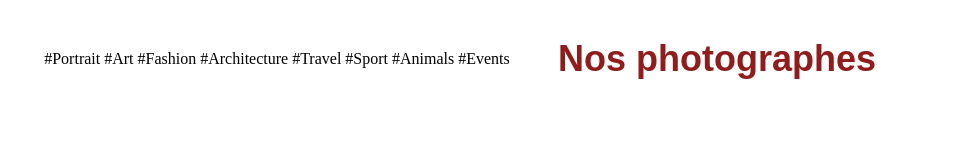
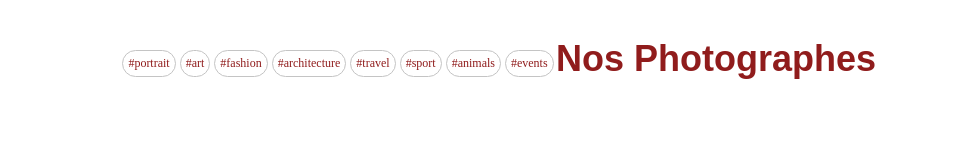
Before and after one commit to BryanParisot/FishEye, a website with bundled scripts: page index.html in a window 1280 px wide. Shown: the full height of the page, 304-1280 px from the left. Built offline with nearby package versions, Linux system fonts and the light colour scheme.

Commit message:
update index

```diff
--- a/index.html
+++ b/index.html
@@ -8,27 +8,25 @@
     <title>Fish eye</title>
   </head>
   <body>
-    <header>
-      <!-- banner -->
-      <a href="index.html">
-        <img
-          src="https://res.cloudinary.com/dlpyn3wxf/image/upload/v1614078430/logo_mig5no.png"
-          alt="Title FishEye HomePage"
-        />
-      </a>
-      <!-- navigation -->
-      <nav aria-label="photographer categories" id="navigation">
-        <a href="#" data-filter="portrait">#Portrait</a>
-        <a href="#">#Art</a>
-        <a href="#">#Fashion</a>
-        <a href="#">#Architecture</a>
-        <a href="#">#Travel</a>
-        <a href="#">#Sport</a>
-        <a href="#">#Animals</a>
-        <a href="#">#Events</a>
+    <header role="banner">
+      <a href="index.html" title="HomePage"><img
+              src="https://res.cloudinary.com/dlpyn3wxf/image/upload/v1614078430/logo_mig5no.png"
+              alt="FishEye Home Page"></a>
+      <!-- NAV -->
+      <nav class="filters" aria-label="photographer categories" role="navigation">
+          <ul>
+              <a class="cat" href='#Portrait'><li data-filter="portrait">#portrait</li></a>
+              <a class="cat" href='#Art'><li data-filter="art">#art</li></a>
+              <a class="cat" href='#Fashion'><li data-filter="fashion">#fashion</li></a>
+              <a class="cat" href='#Architecture'><li data-filter="architecture">#architecture</li></a>
+              <a class="cat" href='#Travel'><li data-filter="travel">#travel</li></a>
+              <a class="cat" href='#Sport'><li data-filter="sport">#sport</li></a>
+              <a class="cat" href='#Animals'><li data-filter="animals">#animals</li></a>
+              <a class="cat" href='#Events'><li data-filter="events">#events</li></a>
+          </ul>
       </nav>
-      <h1>Nos photographes</h1>
-    </header>
+      <h1>Nos Photographes</h1>
+  </header>
     <a href="#main" id="btn_home">Passer au contenu</a>
     <!-- main content -->
     <main id="main">
@@ -36,6 +34,6 @@
     </main>
     <script type="module" src="./js/dataUser/dataApi.js"></script>
     <script type="module" src="./js/main.js"></script>
-    <script src="./js/home/filterTag.js"></script>
+    <script type="module" src="./js/home/scroll.js"></script>
   </body>
 </html>
```
